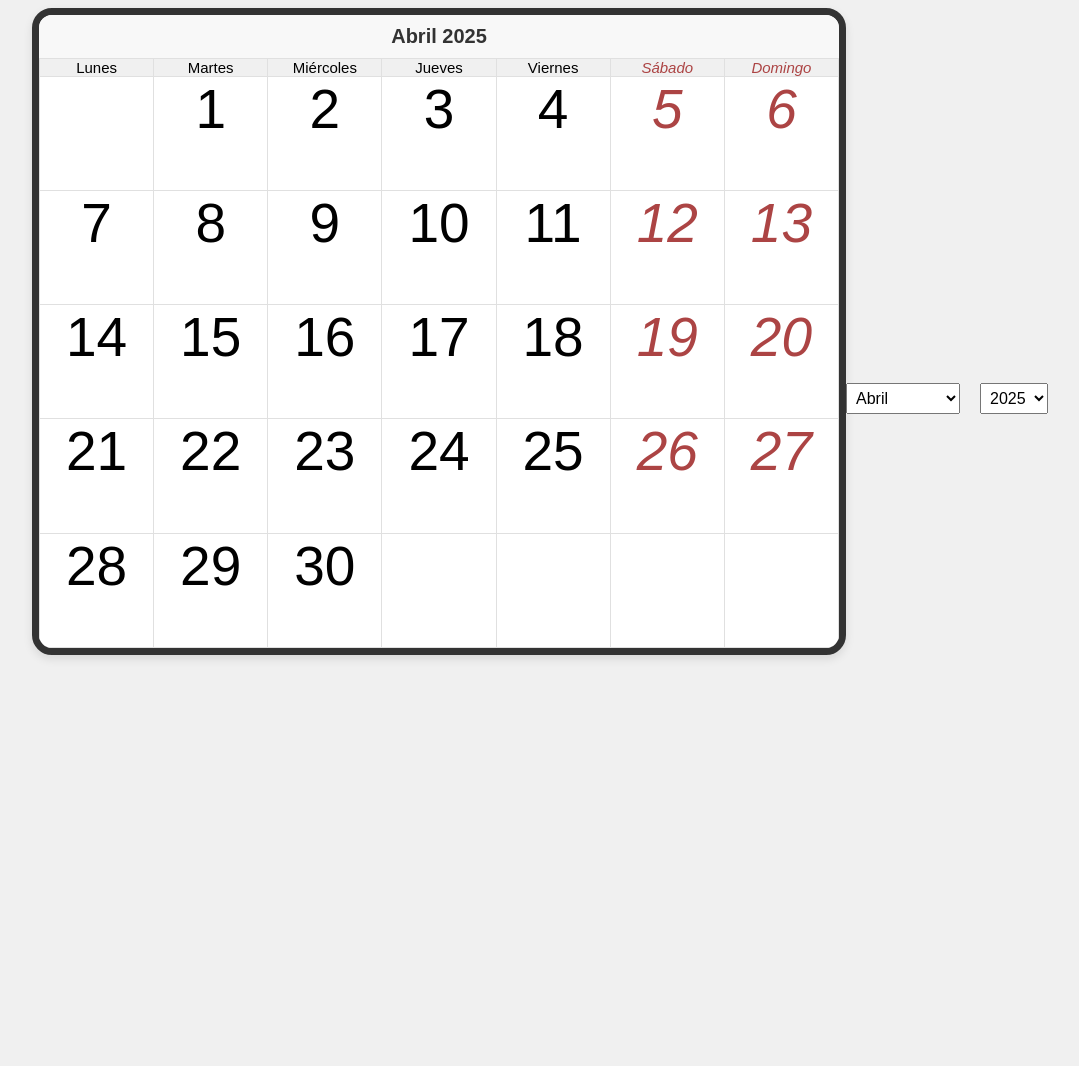
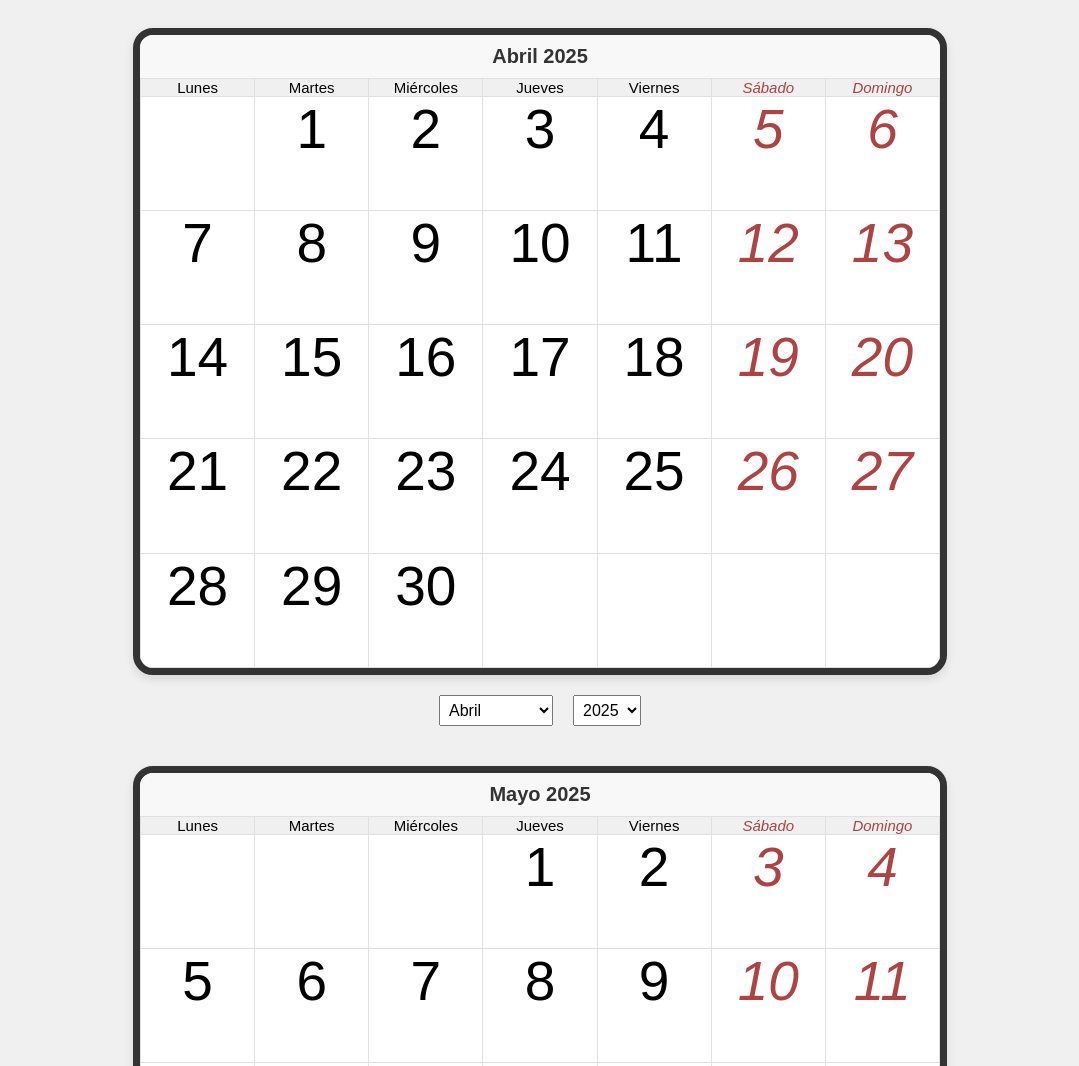
Before and after one commit to vdlr/cal-ia, a plain HTML site: page calendar-selector.html in a window 1280 px wide. Shown: the top 1066 px of the page, without its empty margins (100-1179 px from the left). Before the commit the page ends 816 px from the top, so only its background shows below. Drawn offline with Linux system fonts and the light colour scheme.

Commit message:
april 2025 version

```diff
--- a/calendar-selector.html
+++ b/calendar-selector.html
@@ -3,13 +3,14 @@
 <head>
     <meta charset="UTF-8">
     <meta name="viewport" content="width=device-width, initial-scale=1.0">
-    <title>Calendario Noviembre 2024</title>
+    <title>Calendario</title>
     <style>
         body {
             font-family: Arial, sans-serif;
             display: flex;
+            flex-direction: column;
             justify-content: center;
-            align-items: top;
+            align-items: center;
 
             min-height: 100vh;
             margin: 20 0 0 0;
@@ -24,6 +25,7 @@
             width: 90vw;
             height: fit-content;
             max-width: 800px;
+            margin:20px
         }
         .monthselector {
             text-align: center;
@@ -86,6 +88,9 @@
                 display: none;
                 visibility: hidden;
             }
+            .printmargin {
+                margin: 20;
+            }
         }
         @media (min-width: 400px) {
 
@@ -103,7 +108,7 @@
 </head>
 <body>
     <div class="calendar">
-        <div class="month" id="title">Noviembre 2024</div>
+        <div class="month" id="title1">Noviembre 2024</div>
         <table>
             <tr>
                 <th class="day">Lunes</th>
@@ -114,14 +119,31 @@
                 <th class="day weekend">Sábado</th>
                 <th class="day weekend">Domingo</th>
             </tr>
-            <tbody id="calendarBody"></tbody>
+            <tbody id="calendarBody1"></tbody>
         </table>
 
     </div>
     <div class="monthselector noprint">
-            <select id="monthSelect" class="noprint"></select>
-            <select id="yearSelect" class="noprint"></select>
-        </div>
+        <select id="monthSelect" class="noprint"></select>
+        <select id="yearSelect" class="noprint"></select>
+    </div>
+    <div class="calendar">
+        <div class="month" id="title2">Noviembre 2024</div>
+        <table>
+            <tr>
+                <th class="day">Lunes</th>
+                <th class="day">Martes</th>
+                <th class="day">Miércoles</th>
+                <th class="day">Jueves</th>
+                <th class="day">Viernes</th>
+                <th class="day weekend">Sábado</th>
+                <th class="day weekend">Domingo</th>
+            </tr>
+            <tbody id="calendarBody2"></tbody>
+        </table>
+
+    </div>
+
     <script>
         const months = [
             'Enero', 'Febrero', 'Marzo', 'Abril', 'Mayo', 'Junio',
@@ -155,22 +177,32 @@
             monthSelect.addEventListener('change', updateCalendar);
             yearSelect.addEventListener('change', updateCalendar);
 
-            // Initial calendar update
+            console.log('updateCalendar ' + monthSelect + ': ' + yearSelect);
             updateCalendar();
+
+
         }
 
         function updateCalendar() {
-            const title = document.getElementById('title');
-
             const monthSelect = document.getElementById('monthSelect');
             const yearSelect = document.getElementById('yearSelect');
             const month = parseInt(monthSelect.value);
             const year = parseInt(yearSelect.value);
+            console.log('updateCalendar ' + month + ': ' + year);
+           // Initial calendar update
+           updateCalendarn('1', month, year);
+            updateCalendarn('2', month + 1, year);
+        }
+
+        function updateCalendarn(n, month, year) {
+            const title = document.getElementById('title' + n);
+            console.log('title' + n + ': ' + title);
+
 
             const firstDay = new Date(year, month, 1);
             const lastDay = new Date(year, month + 1, 0);
             const daysInMonth = lastDay.getDate();
-
+            console.log('month ' +months[month]);
             title.innerHTML = months[month] + ' ' + year;
 
             // Get day of week for the first day (0 = Sunday, 1 = Monday, ..., 6 = Saturday)
@@ -178,7 +210,7 @@
             // Adjust for Monday as first day of week
             firstDayOfWeek = firstDayOfWeek === 0 ? 6 : firstDayOfWeek - 1;
 
-            const calendarBody = document.getElementById('calendarBody');
+            const calendarBody = document.getElementById('calendarBody' + n);
             calendarBody.innerHTML = '';
 
             let date = 1;
```
